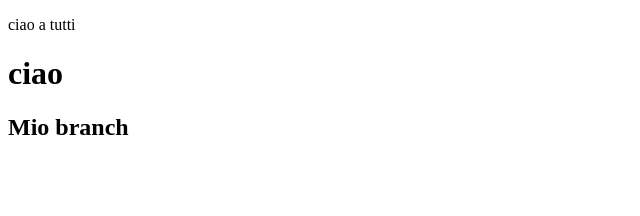
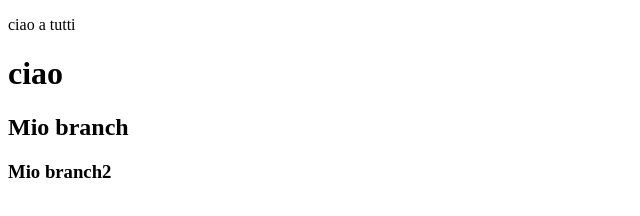
Before and after one commit to Omarespo-dev/test-group, a plain HTML site: page index.html in a window 1280 px wide. Shown: the whole page, without its empty margins (0-640 px from the left). Drawn offline with Linux system fonts and the light colour scheme.

Commit message:
Mio branch con h3

```diff
--- a/index.html
+++ b/index.html
@@ -11,6 +11,7 @@
 <body>
     <h1>ciao</h1>
     <h2>Mio branch</h2>
+    <h3>Mio branch2</h3>
 </body>
 
 </html>
```
